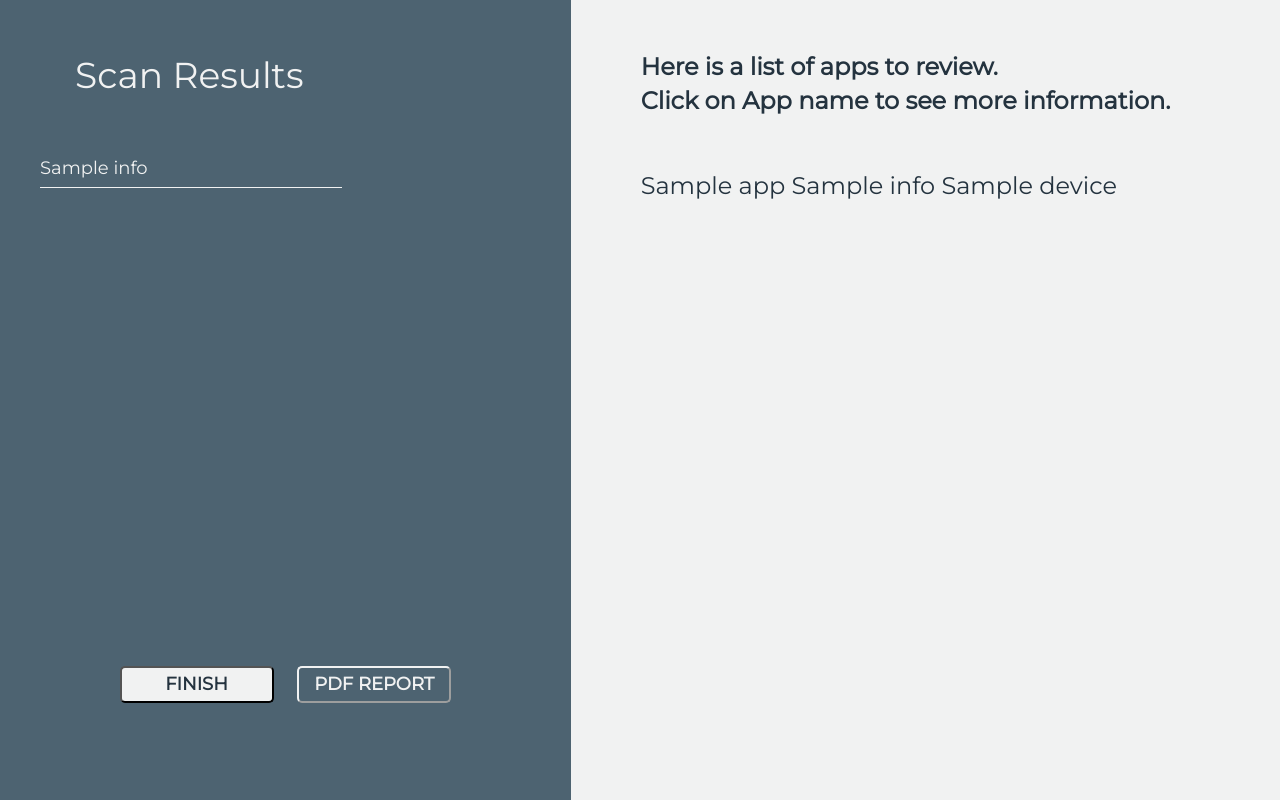
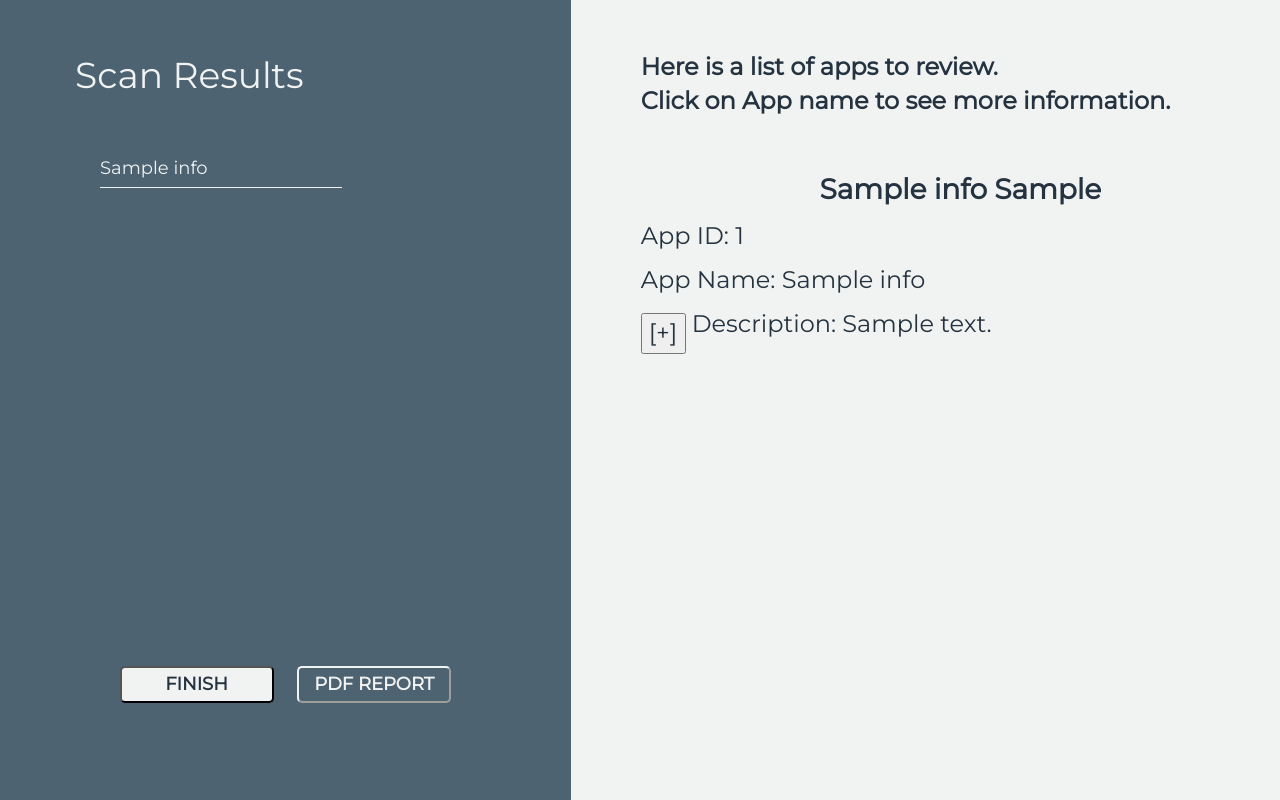
Before and after one commit to anmolseth02/anti-spyware, a Python web app: template templates/result.html in a window 1280 px wide. Run offline with Jinja, Linux system fonts and the light colour scheme; the template is opened without the code that fills it: most values are stand-ins (such as "Sample title", 1, 10 or a date in 2020); some libraries are stand-ins or nearby versions.

Commit message:
add expand button to desc

```diff
--- a/server.py
+++ b/server.py
@@ -70,9 +70,11 @@ def app_details(device):
     d, info = sc.app_details(ser, appid)
     d = d.to_dict(orient='index').get(0, {})
     d['appId'] = appid
+    desc = d['description']
     apps = sc.find_spyapps(serialno=ser).fillna('').to_dict(orient='index')
     return render_template(
         'result.html', task="app",
+        desc=desc,
         app=d,
         info=info,
         device=device,
--- a/templates/result.html
+++ b/templates/result.html
@@ -100,7 +100,7 @@
       height:60%;
       /* background:grey; */
       text-align:center;
-      /* margin-left:100px; */
+      padding-left:100px;
       padding-top:30px;
       /* position:inherit; */
       margin-right:0;
@@ -118,14 +118,49 @@
       color: #f1f2f2;
     }
 
-    /* Set black background color, white text and some padding */
-    /* footer {
-      background-color: #555;
-      color: white;
-      padding: 15px;
-    } */
+    .title {
+      text-align:center;
+      font-weight: bold;
+      font-size: 28px;
+    }
 
-    /* On small screens, set height to 'auto' for sidenav and grid */
+    .collapsible{
+      background-color: yellow;
+      color: red;
+      cursor: pointer;
+      padding: 18px;
+      width: 100%;
+      border: none;
+      text-align: left;
+      outline: none;
+    }
+
+    .active, .collapsible:hover{
+       background-color:red;}
+
+    .content {
+      padding: 0 18px;
+      display: none;
+      /* overflow: hidden; */
+      background-color: #f1f1f1;
+      -webkit-line-clamp: 3;
+      overflow:hidden !important;
+    }
+
+    .span1{
+      display:inline-block;
+      width:500px;
+      /* height:40%; */
+      white-space: nowrap;
+      overflow:hidden !important;
+      text-overflow: ellipsis;
+    }
+
+    .span2{
+      width:60%;
+      text-overflow: scroll;
+    }
+
     @media screen and () {
       .sidenav {
         height: auto;
@@ -145,6 +180,31 @@
     });
 });
 
+  $(document).ready(function(){
+    $("#collapse").click(function(){
+      document.getElementById("content").classList.remove("span1");
+      document.getElementById("content").classList.add("span2");
+    })
+  })
+
+  // $(document).ready(function(){
+  //   var coll = document.getElementsByClassName("collapsible");
+  //   var i;
+  //
+  //   for (i = 0; i < coll.length; i++) {
+  //     coll[i].addEventListener("click", function() {
+  //       this.classList.toggle("active");
+  //       var content = this.nextElementSibling;
+  //       if (content.style.display === "block") {
+  //         content.style.display = "none";
+  //       } else {
+  //         content.style.display = "block";
+  //       }
+  //     });
+  //   }
+  // })
+
+
   </script>
 </head>
 <body>
@@ -154,12 +214,12 @@
     <div class="sidenav1">
       <div class="text1 results" style="padding-top:50px">Scan Results</div>
       <div id="list" class="list" style="overflow:scroll;margin-top:25px;">
-        <ul id="applist">
+        <div id="applist">
           {% for appId, info in apps.items() %}
-          <li class="listtxt"><a style="color:#f1f2f2" href="/details/app/{{ device }}?appId={{ appId }}&serial={{ serial }}"
-                 class="text text-dark">{{ info['title'] or appId}}</a></li>
+          <div class="listtxt"><a style="color:#f1f2f2" href="/details/app/{{ device }}?appId={{ appId }}&serial={{ serial }}"
+                 class="text text-dark">{{ info['title'] or appId}}</a></div>
           {% endfor %}
-        </ul>
+        </div>
       </div>
       <div style="text-align:center;margin-top: 60px;">
         <button class="button2"><b>FINISH</b></button>
@@ -171,7 +231,15 @@
       {% if not error%}
       <div class="review" id="review"><b>Here is a list of apps to review.<br>
         Click on App name to see more information.</b></div>
-      <div class="review"> {{ app }} {{ info }} {{ device }}</div>
+      <div class="review">
+        <p class="title">{{ info['title'] }} {{ info['html_flags'] }}</p>
+        <p>App ID: {{ appId }} </p>
+        <p>App Name: {{ info['title'] }} </p>
+        <button class="collapsilbe" id="collapse">[+]</button>
+        <span class="span1" id="content">Description: {{ desc }} </span>
+        <!-- <p>{{ app['description'] }} </p> -->
+        <!-- <p>{{ apps }} </p> -->
+      </div>
       {% else %}
       <div class="error" id="error"><b>{{ error }}</b></div>
       {% endif %}
```
Also changed, not shown: 1 other file.
